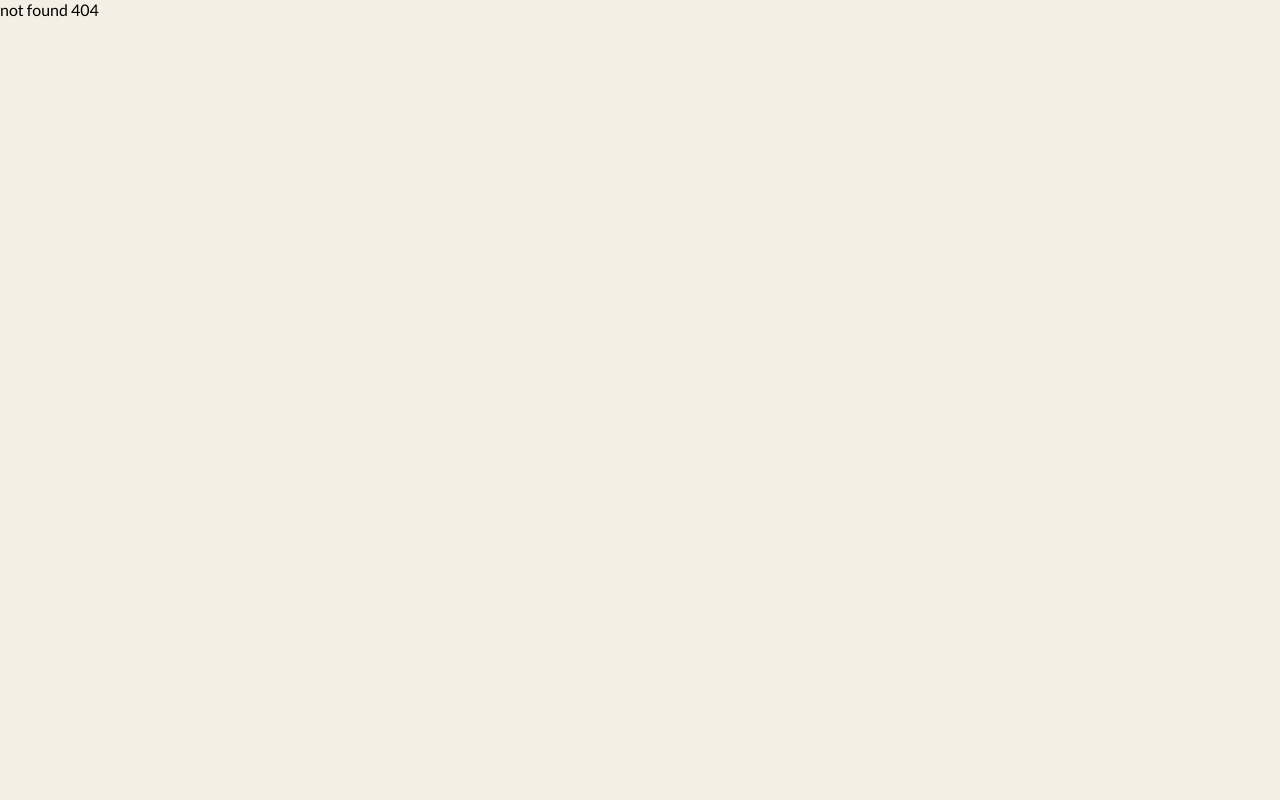
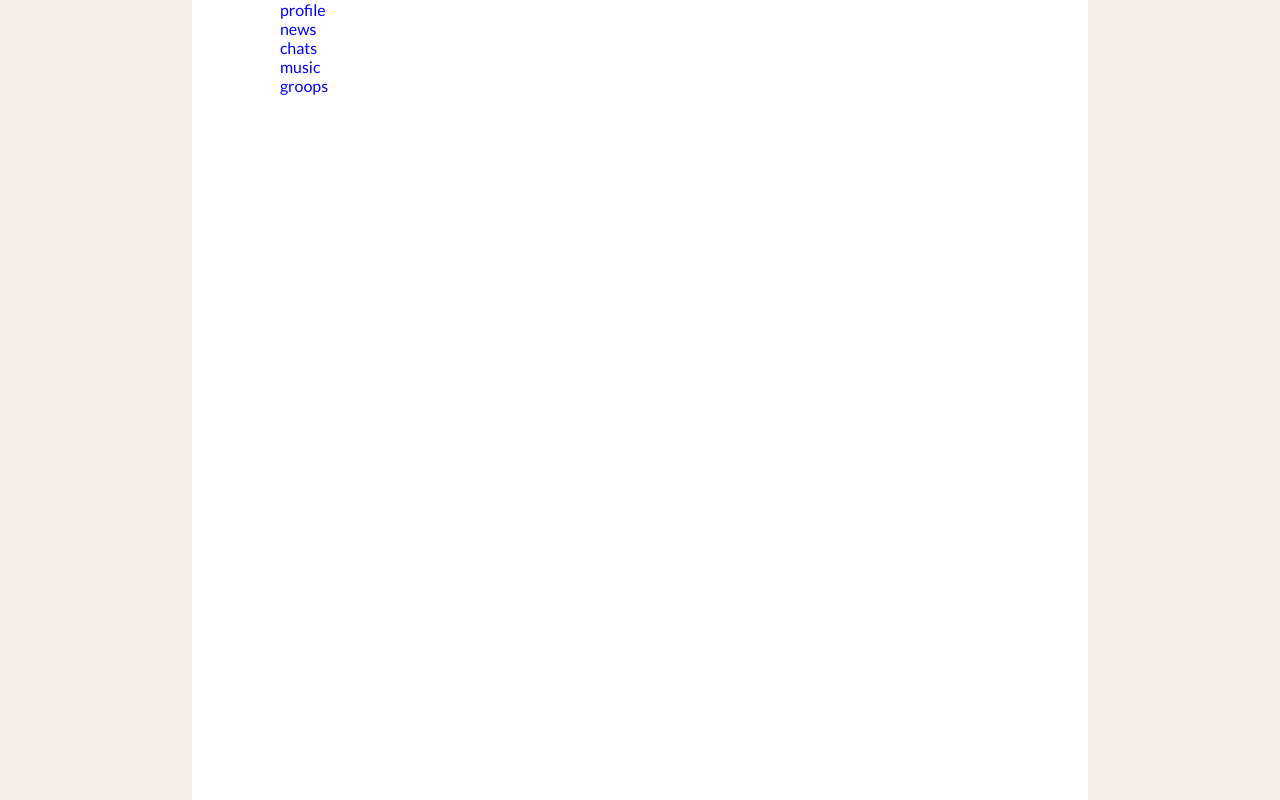
Before and after one commit to vlad424/Samyth, a React (Create React App) app: page /id/1 in a window 1280 px wide. Before the commit this address had no page. Built offline with nearby package versions, Linux system fonts and the light colour scheme.

Commit message:
added profile page

```diff
--- a/src/App.tsx
+++ b/src/App.tsx
@@ -23,7 +23,7 @@ function App() {
         <Route path="/groops" element={<GroopsPage/>}/>
         <Route path="/music" element={<MusicPage/>}/>
         <Route path="/feed" element={<FeedPage/>}/>
-        <Route path="/profile/" element={<ProfilePage/>}/>
+        <Route path="/id/1" element={<ProfilePage/>}/>
       </Routes>
     </div>
   );
--- /dev/null
+++ b/src/assets/page_css/ProfilePage.css
@@ -0,0 +1,32 @@
+.ProfilePage {
+    display: flex;
+    justify-content: center;
+    width: 100%;
+    height: 100%;
+}
+.wrap {
+    width: 70%;
+    background-color: #fff;
+}
+.main {
+    display: flex;
+    width: 100%;
+    height: 100%;
+}
+.left-side {
+    display: flex;
+    width: 25%;
+    height: 100%;
+}
+.content-side {
+    display: flex;
+    flex-direction: column;
+    width: 50%;
+    height: 100%;
+}
+.right-side {
+    display: flex;
+    flex-direction: column;
+    width: 25%;
+    height: 100%;
+}
--- a/src/components/MainPageComponents/LeftSide.tsx
+++ b/src/components/MainPageComponents/LeftSide.tsx
@@ -8,7 +8,7 @@ const LeftSide = () => {
   return (
     <div className="main-left-side">
       <ul className="left-menu">
-        <Link to={`/profile/${id}`}>
+        <Link to={`/id/${id}`}>
           <li className="menu-element">profile</li>
         </Link>
         <Link to="/feed">
--- /dev/null
+++ b/src/components/MainPageComponents/PorfileSide.tsx
@@ -0,0 +1,21 @@
+import React from 'react';
+
+import './css/ProfileSide.css'
+
+const PorfileSide = () => {
+    return (
+        <div className='profile-side'>
+            <div className="profile-content">
+                <div className="content-header">
+
+                </div>
+                <div className="content-main">
+
+                </div>
+            </div>
+            <div className="profile-footer"></div>
+        </div>
+    );
+};
+
+export default PorfileSide;
--- a/src/components/MainPageComponents/css/ContentSide.css
+++ b/src/components/MainPageComponents/css/ContentSide.css
@@ -12,16 +12,16 @@
     height: 33%;
     display: flex;
     flex-direction: column;
-    background-color: tomato;
-    border-radius: 15px;
+    background-color: #DCDEDB;
+    border-radius: 7.5px;
     margin-top: 5px;
 }
 .main-post-text {
     width: 100%;
     height: 15%;
     display: flex;
-    background-color: tomato;
-    border-radius: 15px;
+    background-color: #DCDEDB;
+    border-radius: 7.5px;
     margin-top: 5px;
 }
 .post-header {
--- /dev/null
+++ b/src/components/MainPageComponents/css/ProfileSide.css
@@ -0,0 +1,20 @@
+.profile-side {
+    display: flex;
+    width: 100%;
+    height: 100%;
+}
+.profile-content {
+    display: flex;
+    width: 100%;
+    height: 100%;
+    flex-direction: column;
+}
+.content-header {
+    width: 100%;
+    height: 30%;
+}
+.content-main {
+    margin-top: 5%;
+    width: 100%;
+    height: 65%;
+}
--- a/src/pages/ProfilePage.tsx
+++ b/src/pages/ProfilePage.tsx
@@ -1,9 +1,27 @@
 import React from 'react';
+import LeftSide from '../components/MainPageComponents/LeftSide';
+import PorfileSide from '../components/MainPageComponents/PorfileSide';
+
+import '../assets/page_css/ProfilePage.css'
 
 const ProfilePage = () => {
     return (
         <div className='ProfilePage'>
+            <div className="wrap">
+                <main className="main">
+                    <aside className="left-side">
+                        {/* <object data={eye} type="image/svg+xml" width="50" height="50"></object> */}
+                        <LeftSide/>
+                    </aside>
+                    <div className="content-side">
+                        <PorfileSide/>
+                    </div>
+                    <aside className="right-side">
 
+                    </aside>
+                </main>
+                <footer className="footer"></footer>
+            </div>
         </div>
     );
 };
```
